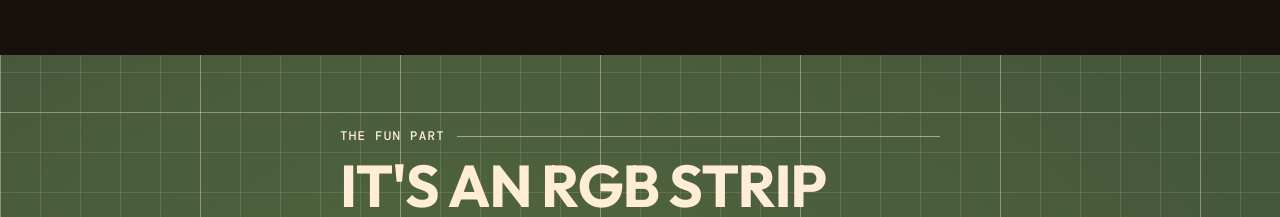
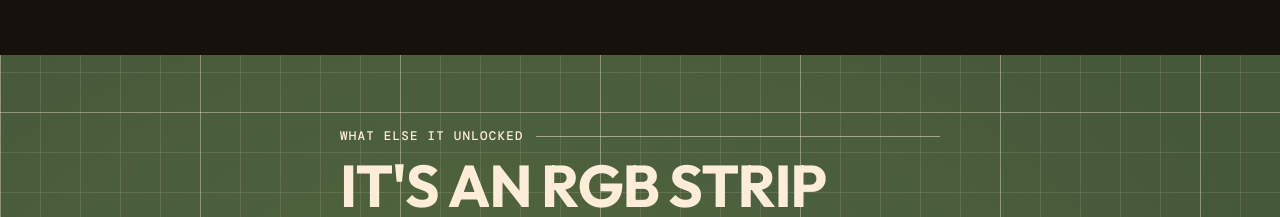
Before and after one commit to marco308/marcuslab-site, a plain HTML site: page projects/drawer-lights/index.html in a window 1280 px wide. Shown: the part 2700-2917 px from the top of the page. Drawn offline with Linux system fonts and the light colour scheme; animation ran at ten frames a second.

Commit message:
Drawer Illumination Subsystem: call the features section what else it unlocked
Co-Authored-By: Claude Opus 5.5 <noreply@anthropic.com>

```diff
--- a/projects/drawer-lights/index.html
+++ b/projects/drawer-lights/index.html
@@ -150,7 +150,7 @@
 <!-- ============ FUN ============ -->
 <section class="sec mat">
   <div class="col" data-fx>
-    <span class="eyebrow">the fun part</span>
+    <span class="eyebrow">what else it unlocked</span>
     <h2>It's an RGB strip</h2>
     <ol class="gnotes">
       <li><span class="k">night red</span><p>Between 22:00 and 06:30 a drawer gets dim red instead of white.</p></li>
```
